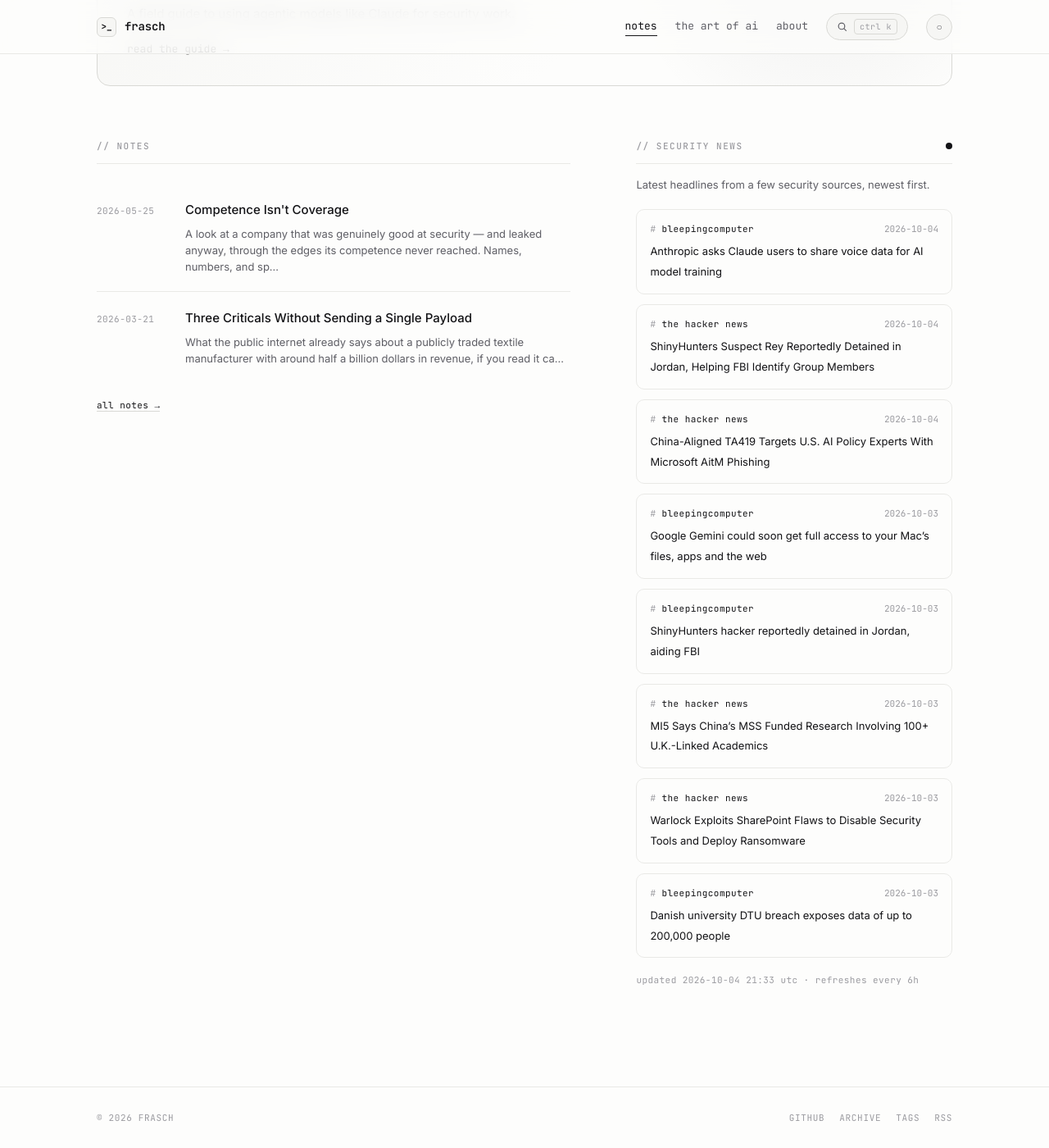
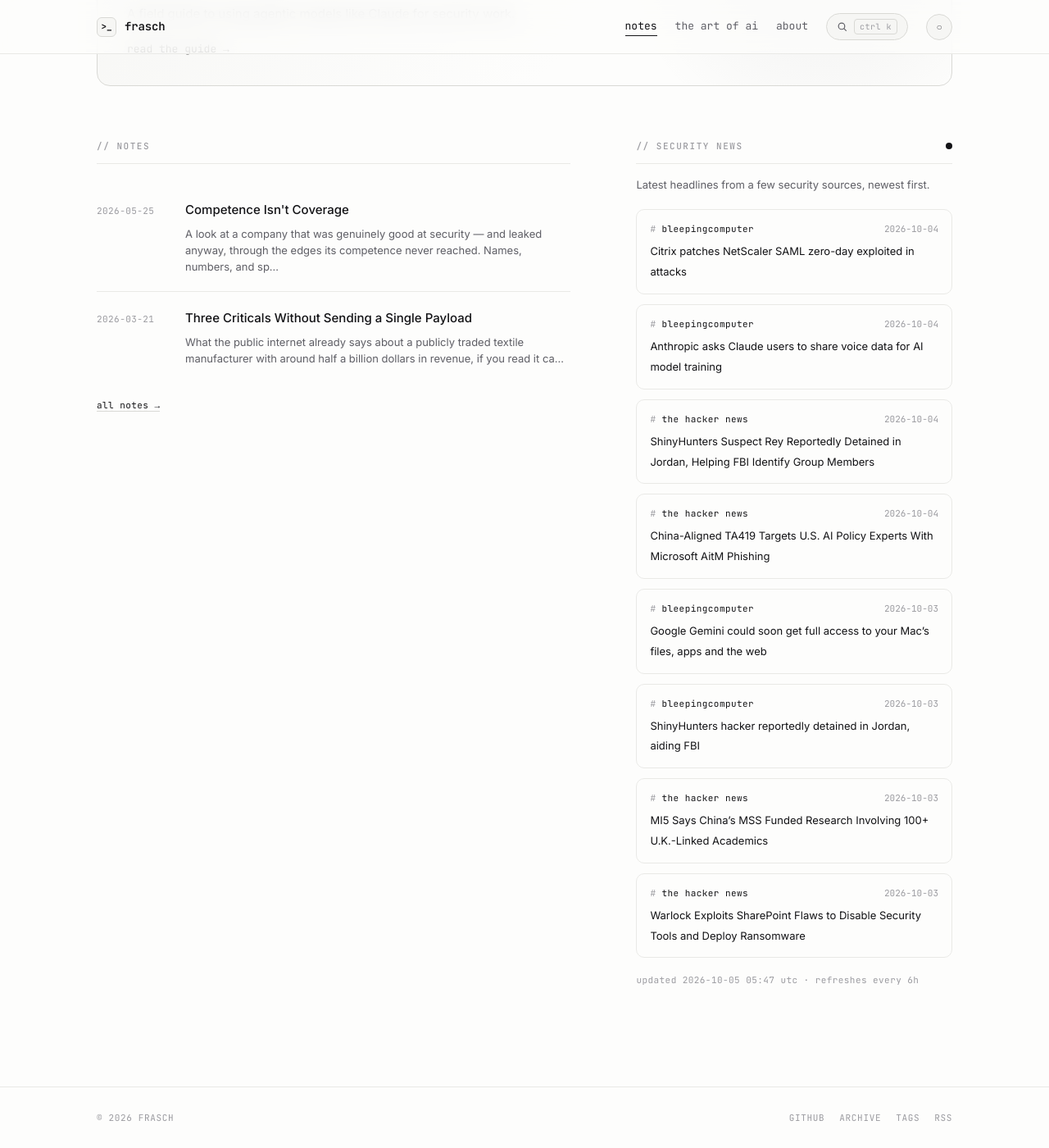
Before and after one commit to whoisfrasch/frasch, a Jekyll site: the page built from index.html, in a window 1280 px wide and 1400 px high, scrolled down 615 px. Shown: the whole window at 82% size. Built offline with Jekyll 4.4.1, drawn with Linux system fonts in a browser that asks for light colours.

Commit message:
Refresh security news feed

```diff
--- a/_data/news.json
+++ b/_data/news.json
@@ -1,6 +1,12 @@
 {
-  "updated": "2026-10-04T21:33:01Z",
+  "updated": "2026-10-05T05:47:44Z",
   "items": [
+    {
+      "source": "bleepingcomputer",
+      "title": "Citrix patches NetScaler SAML zero-day exploited in attacks",
+      "link": "https://www.bleepingcomputer.com/news/security/citrix-patches-netscaler-saml-zero-day-exploited-in-attacks/",
+      "date": "2026-10-04T21:58:01Z"
+    },
     {
       "source": "bleepingcomputer",
       "title": "Anthropic asks Claude users to share voice data for AI model training",
@@ -42,12 +48,6 @@
       "title": "Warlock Exploits SharePoint Flaws to Disable Security Tools and Deploy Ransomware",
       "link": "https://thehackernews.com/2026/10/warlock-exploits-sharepoint-flaws-to.html",
       "date": "2026-10-03T14:36:33Z"
-    },
-    {
-      "source": "bleepingcomputer",
-      "title": "Danish university DTU breach exposes data of up to 200,000 people",
-      "link": "https://www.bleepingcomputer.com/news/security/danish-university-dtu-breach-exposes-data-of-up-to-200-000-people/",
-      "date": "2026-10-03T14:35:20Z"
     }
   ]
 }
```
